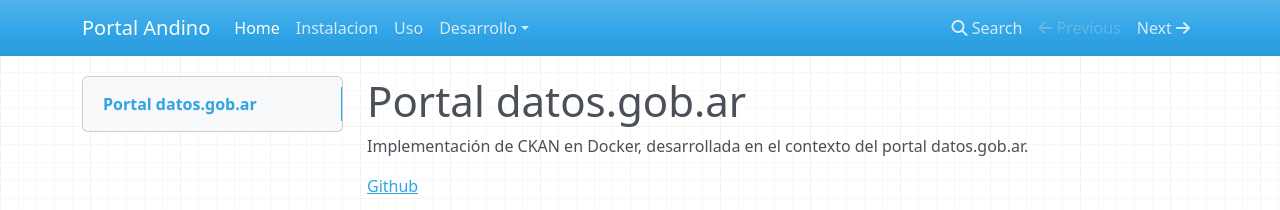
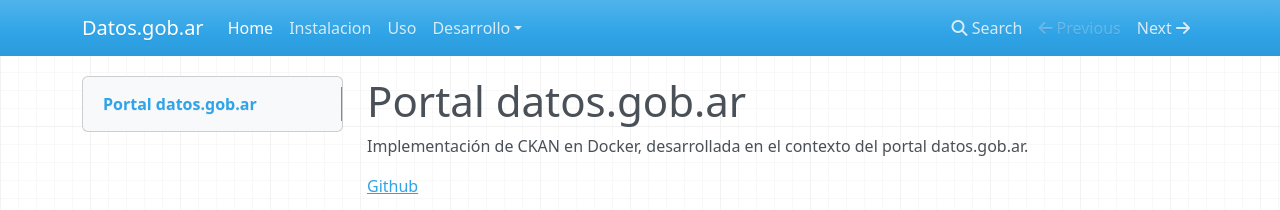
Before and after one commit to datosgobar/portal_datos.gob.ar, an MkDocs documentation site: the page built from docs/index.md, in a window 1280 px wide. Shown: the top 210 px of the page. Built offline with MkDocs 1.6.1, drawn with Linux system fonts in a browser that asks for light colours; nearby versions of some CDN libraries; old or Windows-style settings are respelled for this version of MkDocs.

Commit message:
Cambio header de documentacion, remplazo "Andino" -> "Datos.gob.ar"

```diff
--- a/mkdocs.yml
+++ b/mkdocs.yml
@@ -1,4 +1,4 @@
-site_name: Portal Andino
+site_name: Datos.gob.ar
 pages:
   - Home: 'index.md'
   - Instalacion: 'setup/install.md'
```
